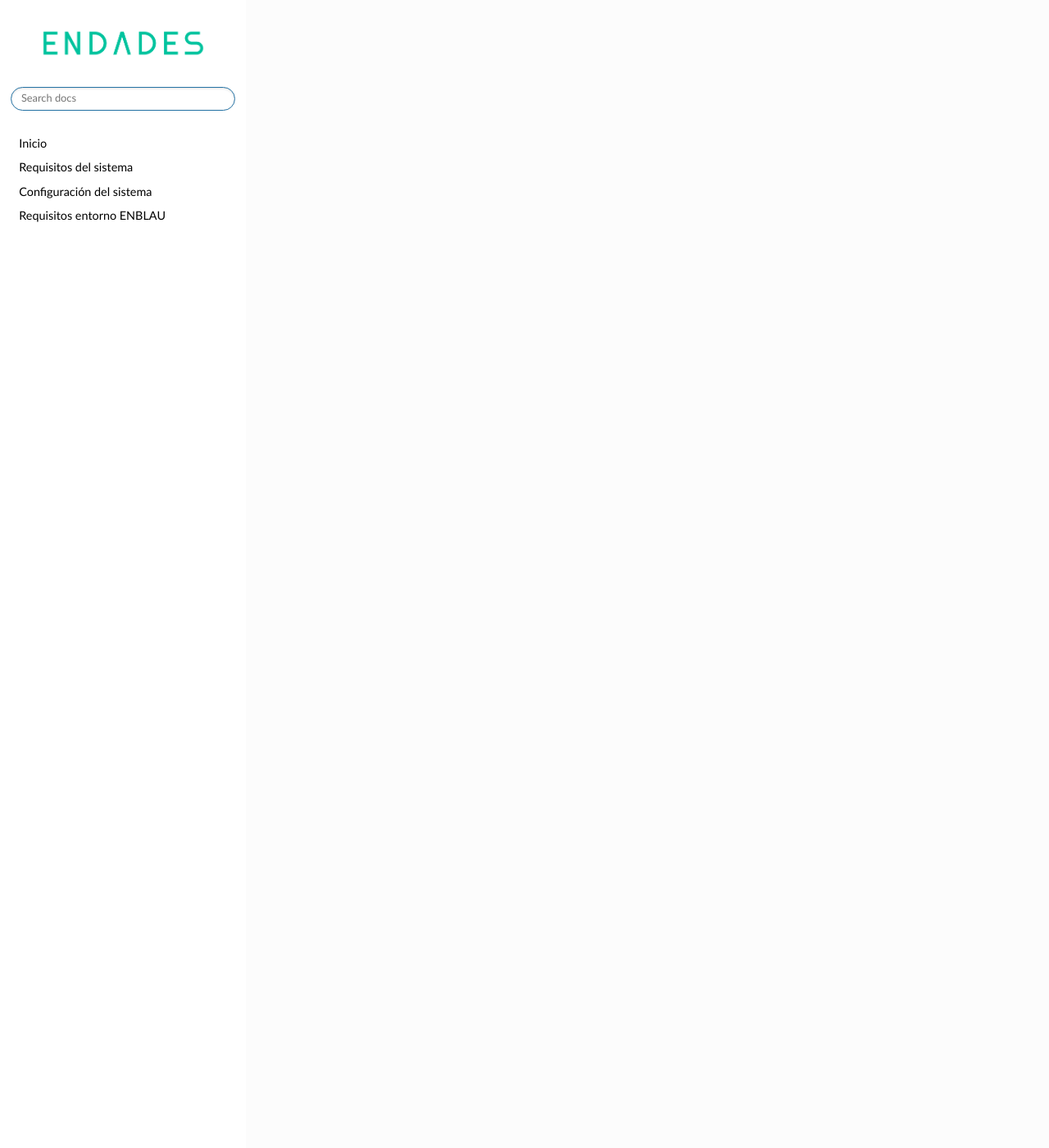
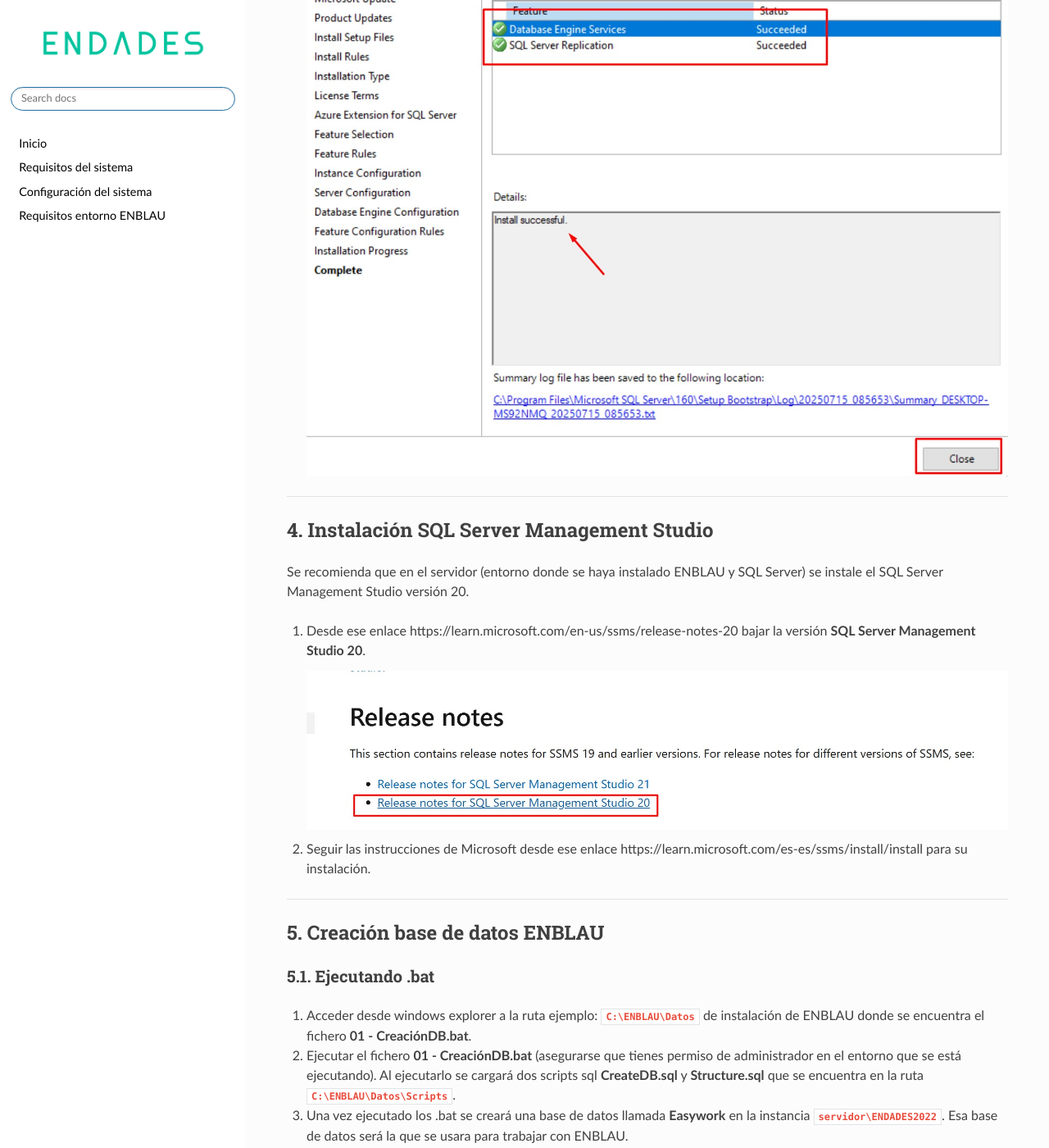
Before and after one commit to endades/Setup-installation, an MkDocs documentation site: the page built from docs/Requisitos_ENBLAU.md, in a window 1280 px wide and 1400 px high, scrolled down 13551 px. Shown: the whole window at 82% size. Built offline with MkDocs 1.6.1, drawn with Linux system fonts in a browser that asks for light colours; nearby versions of some CDN libraries; some of the changed text lies outside the part shown.

Commit message:
Update info - Requisitos entorno ENBLAU

```diff
--- a/docs/Requisitos_ENBLAU.md
+++ b/docs/Requisitos_ENBLAU.md
@@ -65,10 +65,76 @@
 
 ### 3.2. Instalación manual
 
-1. Acceder desde windows explorer a la ruta ejemplo: **`C:\ENBLAU\Datos`** de instalación de ENBLAU donde se encuentra el ejecutable **SQLEXPR_x64_ENU.exe**.
+1. Acceder desde windows explorer a la ruta ejemplo: **`C:\ENBLAU\Datos`** de instalación de ENBLAU donde se encuentra el ejecutable **SQLEXPR_x64_ENU.exe**. O desde la web https://www.microsoft.com/es-es/download/details.aspx?id=104781 para descargar el ejecutable.
 
      ![Sql Server](images/Instal_config/sql_exe.jpg)
 
-2. Ejecutar el el fichero .exe.
+2. Ejecutar el fichero SQLEXPR_x64_ENU.exe. Y seguir los pasos de instalación de Sql server.
+
+     ![Sql Server](images/Instal_config/sql_server2.jpg)
+
+     ![Sql Server](images/Instal_config/sql_server3.jpg)
+
+     ![Sql Server](images/Instal_config/sql_server4.jpg)
+
+     ![Sql Server](images/Instal_config/sql_server5.jpg)
+
+     ![Sql Server](images/Instal_config/sql_server6.jpg)
+
+     ![Sql Server](images/Instal_config/sql_server7.jpg)
+
+     ![Sql Server](images/Instal_config/sql_server8.jpg)
+
+     > Añadir el nombre de la instancia **ENDADES2022**.
+
+     ![Sql Server](images/Instal_config/sql_server9.jpg)
+
+     ![Sql Server](images/Instal_config/sql_server10.jpg)
+
+     > Introducir la contraseña **Endades$0** para el usuario administrador del SQL server (sa).
+
+     ![Sql Server](images/Instal_config/sql_server11.jpg)
+
+     ![Sql Server](images/Instal_config/sql_server12.jpg)
+
+     ![Sql Server](images/Instal_config/sql_server13.jpg)
 
 ---
+
+## 4. Instalación SQL Server Management Studio
+
+Se recomienda que en el servidor (entorno donde se haya instalado ENBLAU y SQL Server) se instale el SQL Server Management Studio versión 20.
+
+1. Desde ese enlace https://learn.microsoft.com/en-us/ssms/release-notes-20 bajar la versión **SQL Server Management Studio 20**.
+
+     ![SQL Server Management Studio](images/Instal_config/ssms.jpg)
+
+2. Seguir las instrucciones de Microsoft desde ese enlace https://learn.microsoft.com/es-es/ssms/install/install para su instalación.
+
+---
+
+## 5. Creación base de datos ENBLAU
+
+### 5.1. Ejecutando .bat
+
+1. Acceder desde windows explorer a la ruta ejemplo: **`C:\ENBLAU\Datos`** de instalación de ENBLAU donde se encuentra el fichero **01 - CreaciónDB.bat**.
+
+2. Ejecutar el fichero **01 - CreaciónDB.bat** (asegurarse que tienes permiso de administrador en el entorno que se está ejecutando). Al ejecutarlo se cargará dos scripts sql **CreateDB.sql** y **Structure.sql** que se encuentra en la ruta **`C:\ENBLAU\Datos\Scripts`**.
+
+3. Una vez ejecutado los .bat se creará una base de datos llamada **Easywork** en la instancia **`servidor\ENDADES2022`**. Esa base de datos será la que se usara para trabajar con ENBLAU.
+
+
+## 6. Elegir base de datos en ENBLAU
+
+1. Al abrir la primera vez ENBLAU te pedirá que elijas una base de datos, click en aceptar.
+
+     ![Elegir base de datos](images/Instal_config/elegir_bdd.jpg)
+
+2. En la ventana de enCONNECT en el campo **Servidor** desplegar el listado para elegir primero el servidor (es nombre del servidor/entorno que has creado la instancia) ejemplo: **`servidor\ENDADES2022`**.
+
+     ![Servidor](images/Instal_config/servidor.jpg)
+
+3. Luego para escoger la base de datos clicar sobre el botón **Cargar Base de datos**. Luego desplegá el campo de **Base de datos** y elegir del listado la base de datos Easywork.
+
+     ![Servidor](images/Instal_config/bdd.jpg)
+---
```
Also changed, not shown: docs/images/Instal_config/bdd.jpg (added), docs/images/Instal_config/elegir_bdd.jpg (added), docs/images/Instal_config/servidor.jpg (added), docs/images/Instal_config/sql_server10.jpg (added), docs/images/Instal_config/sql_server11.jpg (added), docs/images/Instal_config/sql_server12.jpg (added), docs/images/Instal_config/sql_server13.jpg (added), docs/images/Instal_config/sql_server2.jpg (added), docs/images/Instal_config/sql_server3.jpg (added), docs/images/Instal_config/sql_server4.jpg (added), docs/images/Instal_config/sql_server5.jpg (added), docs/images/Instal_config/sql_server6.jpg (added), docs/images/Instal_config/sql_server7.jpg (added), docs/images/Instal_config/sql_server8.jpg (added), 2 more files.
